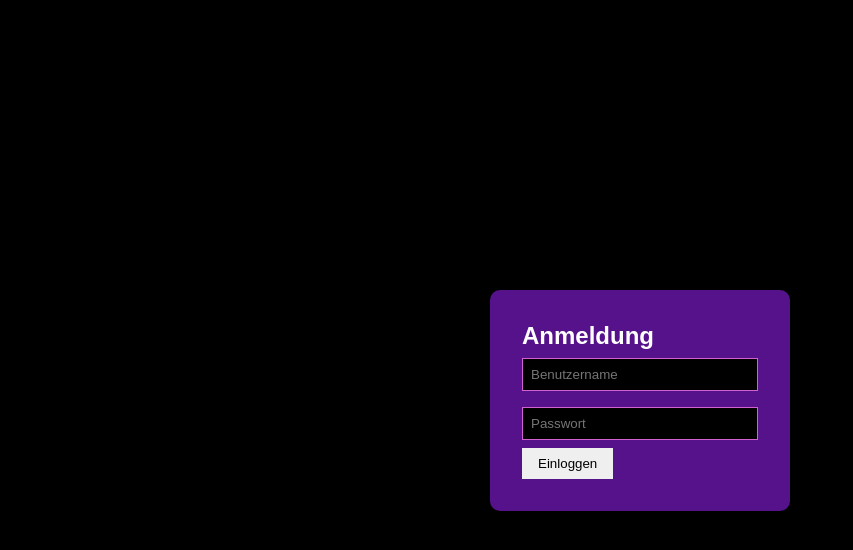
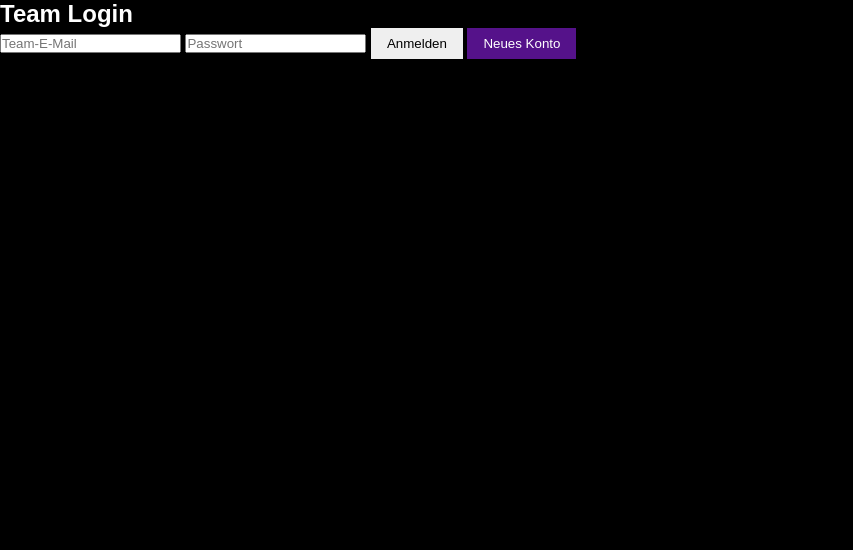
Before and after one commit to nzaincreatives/chefsShare_neo, a plain HTML site: page index.html in a window 1280 px wide. Shown: the whole page, without its empty margins (0-853 px from the left). Drawn offline with Linux system fonts and the light colour scheme; no server answers.

Commit message:
index.html

```diff
--- a/index.html
+++ b/index.html
@@ -9,15 +9,16 @@
     <link rel="stylesheet" href="style.css">
 </head>
 <body>
-    <!-- Login Container -->
-    <div class="login-container" id="loginContainer">
-        <form class="login-form" id="loginForm">
-            <h2>Anmeldung</h2>
-            <input type="text" placeholder="Benutzername" required>
-            <input type="password" placeholder="Passwort" required>
-            <button type="submit">Einloggen</button>
-        </form>
-    </div>
+   <!-- Login/Registrierung Container -->
+<div class="auth-container" id="authContainer">
+  <div class="auth-box">
+    <h2>Team Login</h2>
+    <input type="email" id="email" placeholder="Team-E-Mail">
+    <input type="password" id="password" placeholder="Passwort">
+    <button onclick="login()">Anmelden</button>
+    <button onclick="signup()" class="btn-secondary">Neues Konto</button>
+  </div>
+</div>
 
     <!-- Haupt-App (initial versteckt) -->
     <div class="app-container" id="appContainer">
```
